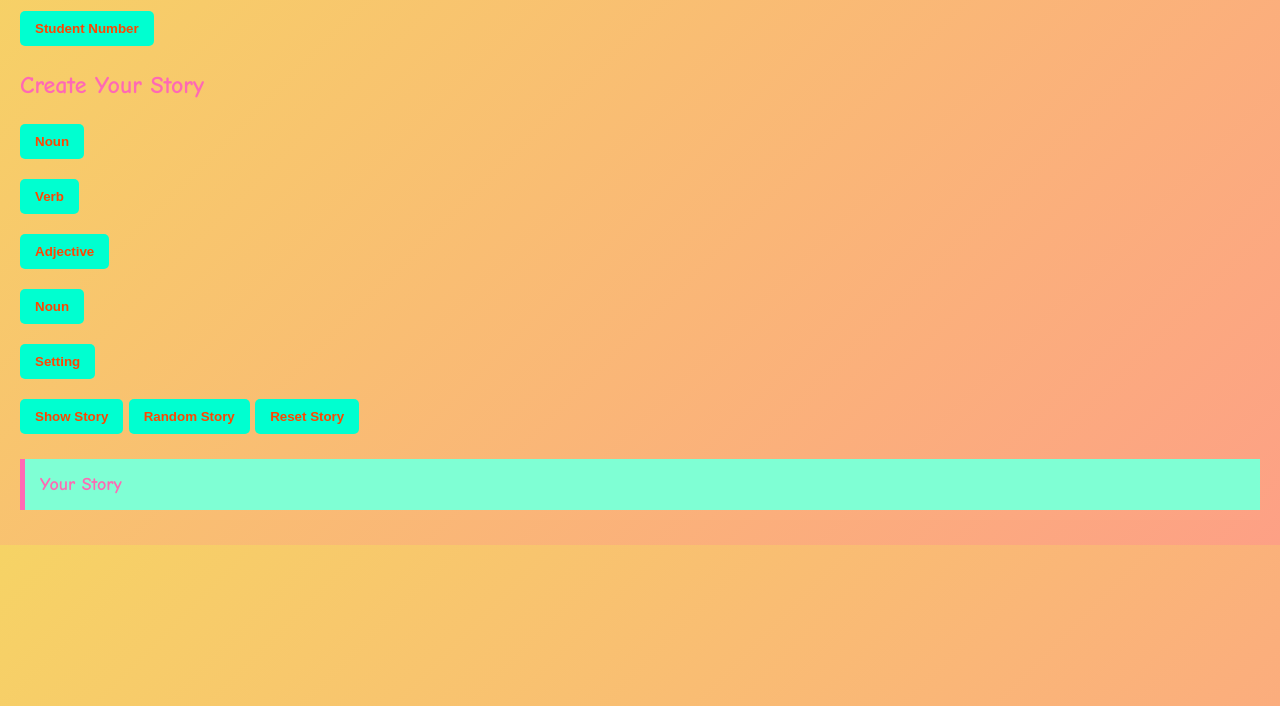
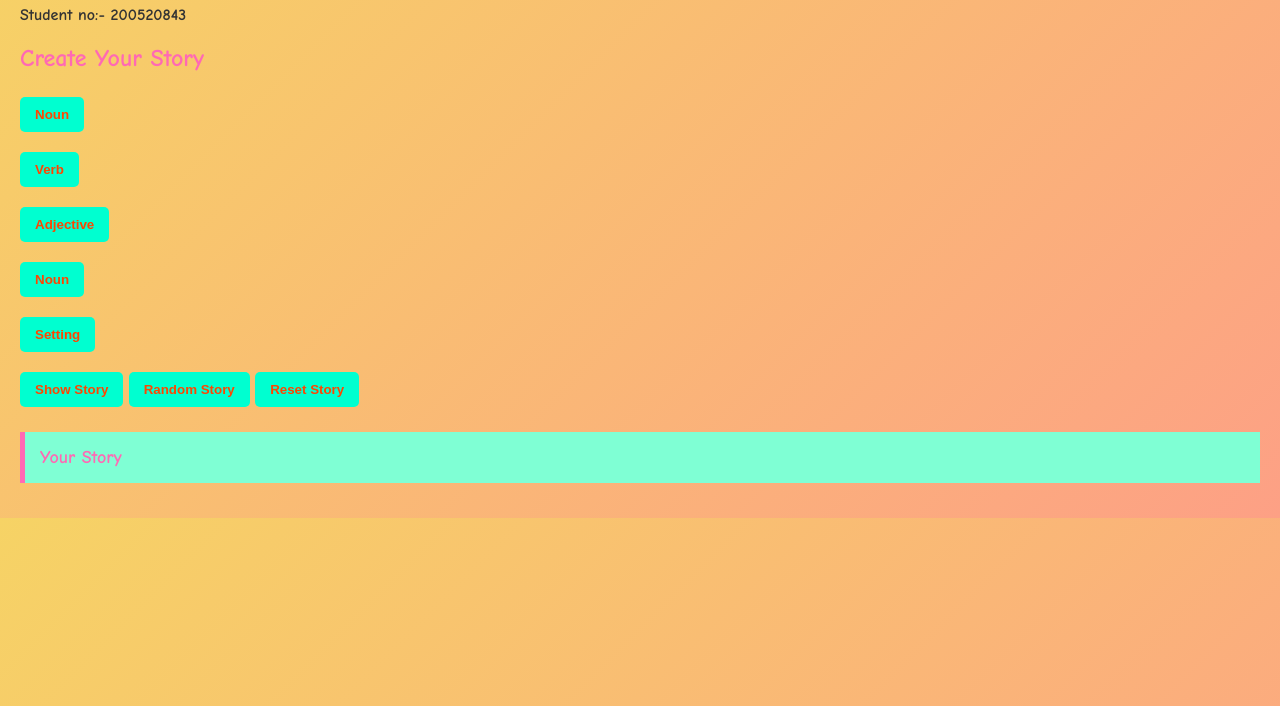
Before and after one commit to Soul-001/24W-JavaScript-Assignment01, a plain HTML site: page index.html in a window 1280 px wide. Shown: the part 94-800 px from the top of the page. Drawn offline with Linux system fonts and the light colour scheme.

Commit message:
Update index.html

```diff
--- a/index.html
+++ b/index.html
@@ -13,8 +13,7 @@
 
 
 
-        <button id="mystudentnumber">Student Number</button>
-        <div id="studentnumber"></div>
+       <p><b>Student no:- 200520843</b></p>
 
     <section>
         <h2>Create Your Story</h2>
```
